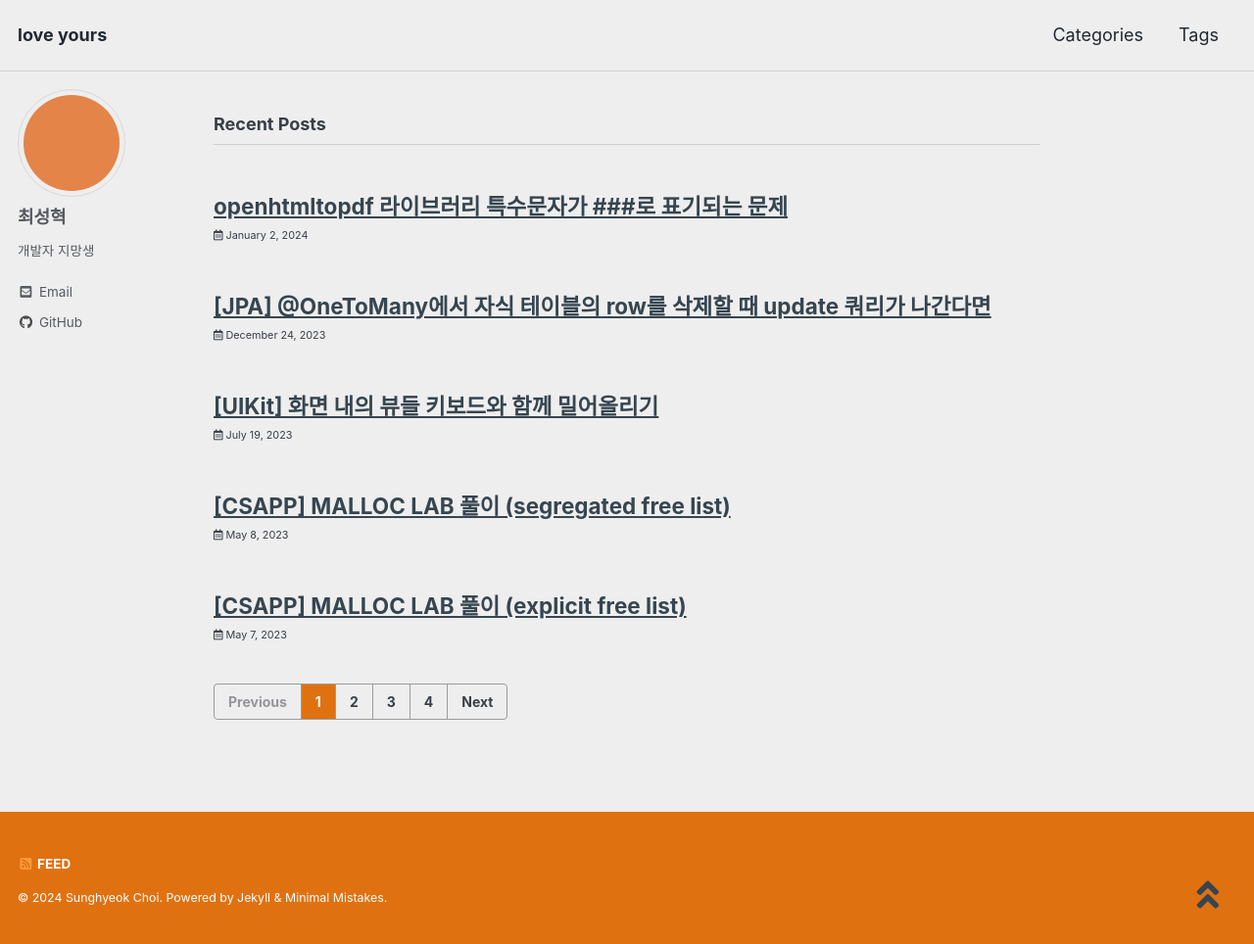
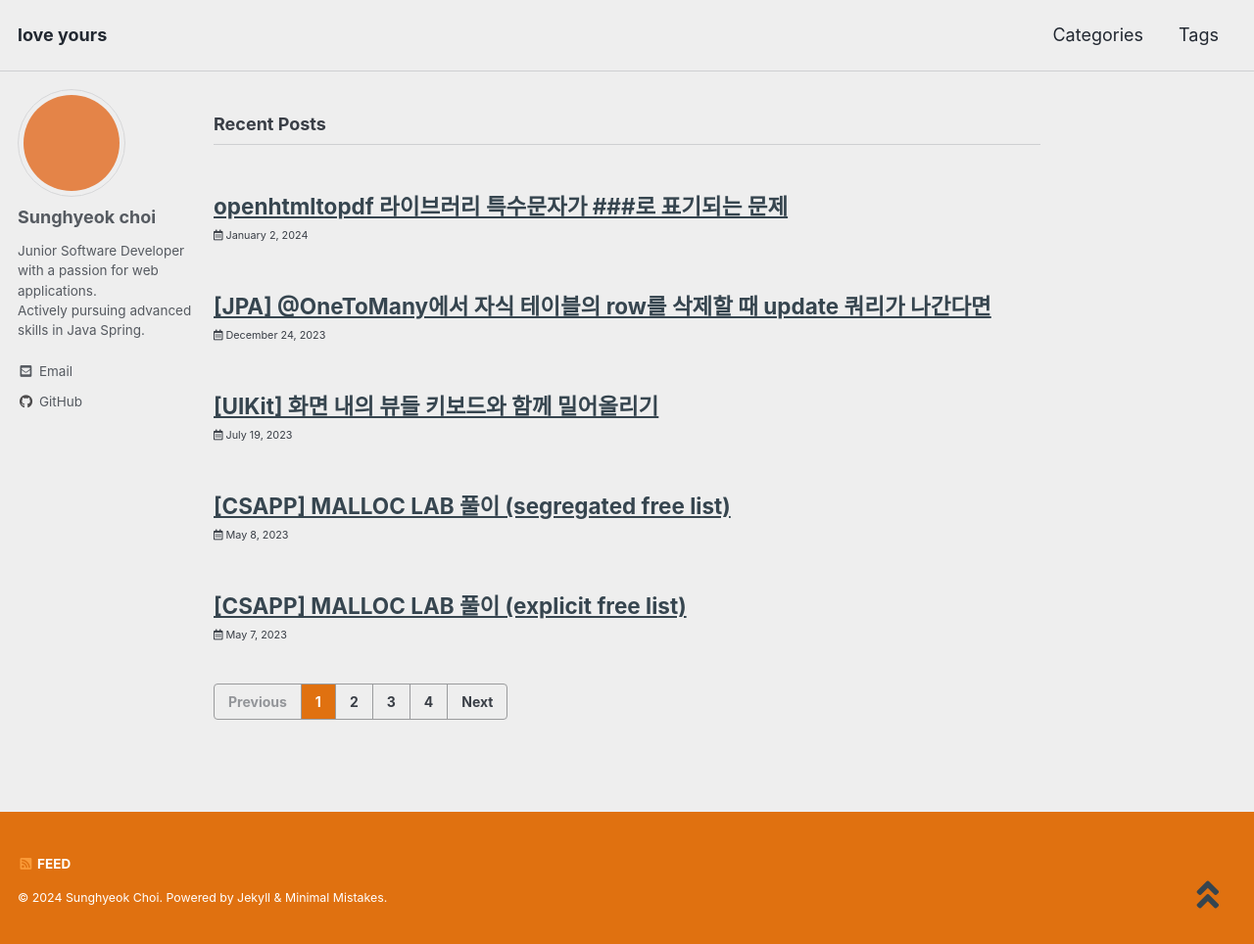
Before and after one commit to shyeokchoi/shyeokchoi.github.io, a Jekyll site: the page built from index.html, in a window 1280 px wide and 964 px high. Shown: the whole window at 98% size. Built offline with Jekyll 4.4.1, drawn with Linux system fonts in a browser that asks for light colours; cached includes are drawn as plain includes; the list of posts is cut into pages by our own code.

Commit message:
update name & bio

```diff
--- a/_config.yml
+++ b/_config.yml
@@ -105,9 +105,9 @@ analytics:
 
 # Site Author
 author:
-  name: "최성혁"
+  name: "Sunghyeok choi"
   avatar: "/assets/images/bio-photo.png" # path of avatar image, e.g. "/assets/images/bio-photo.jpg"
-  bio: "개발자 지망생"
+  bio: "Junior Software Developer with a passion for web applications.  \nActively pursuing advanced skills in Java Spring."
   location: #"South Korea"
   email:
   links:
```
